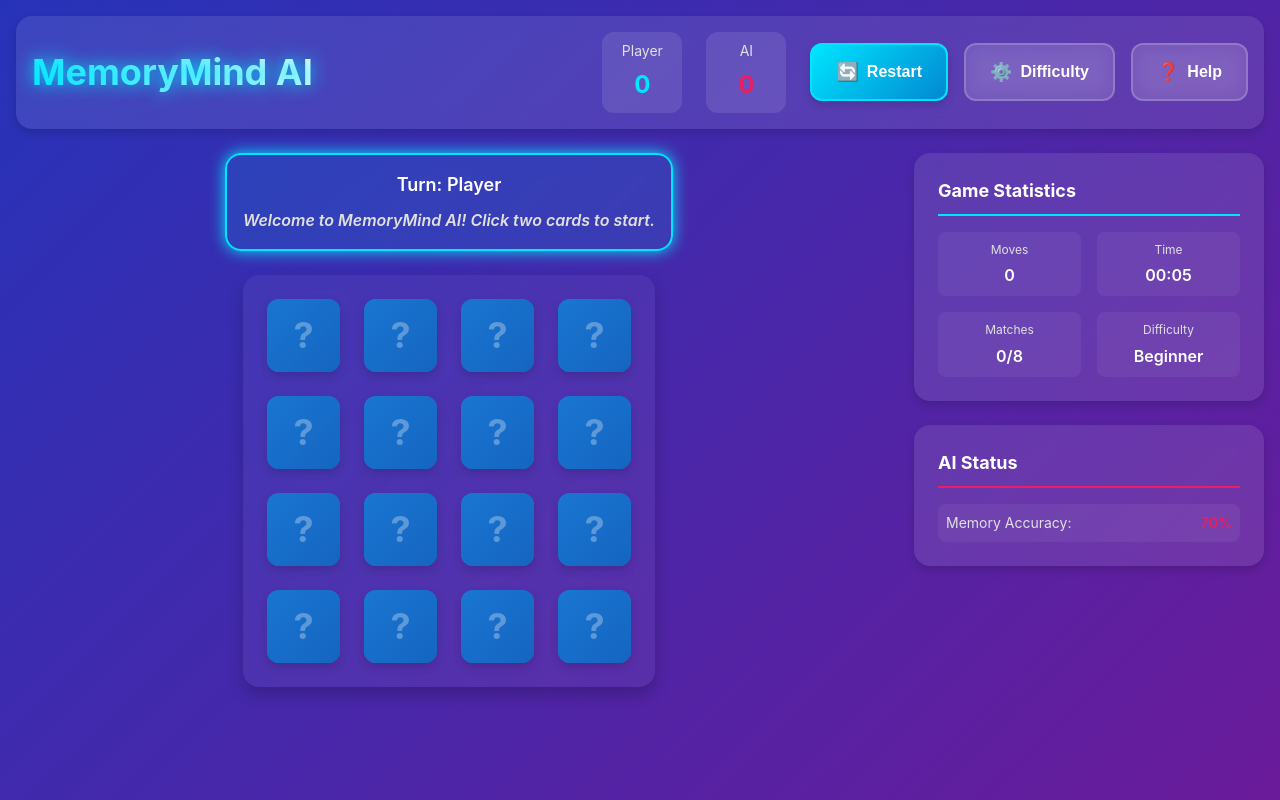
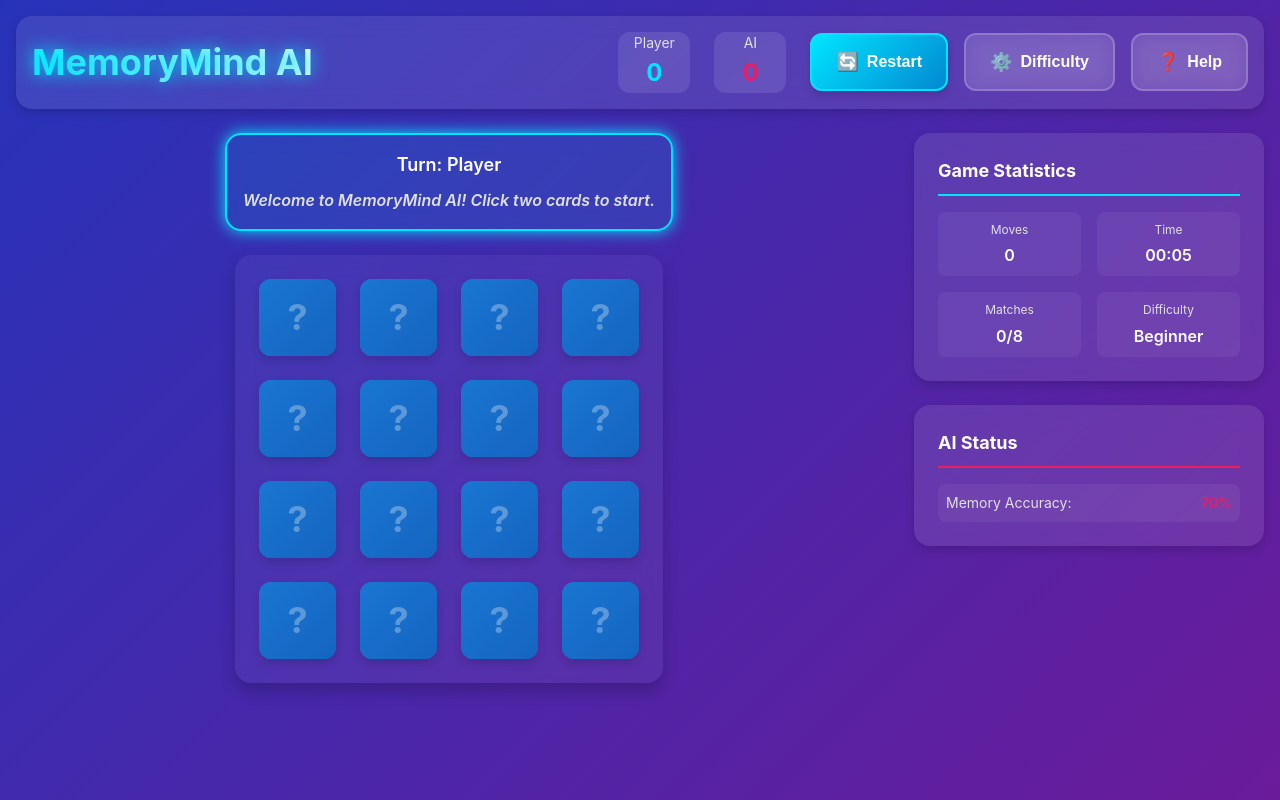
Before and after one commit to maximnrs/memorymind-ai, a plain HTML site: page index.html in a window 1280 px wide. Drawn offline with Linux system fonts and the light colour scheme.

Commit message:
Improve spacings

```diff
--- a/css/main.css
+++ b/css/main.css
@@ -110,17 +110,15 @@ body {
 
 .score-item {
     text-align: center;
-    padding: var(--spacing-sm) var(--spacing-md);
     background: rgba(255, 255, 255, 0.1);
     border-radius: var(--border-radius-md);
-    min-width: 80px;
+    min-width: 72px;
 }
 
 .score-label {
     display: block;
     font-size: 14px;
     color: var(--text-secondary);
-    margin-bottom: var(--spacing-xs);
 }
 
 .score-value {
--- a/css/responsive.css
+++ b/css/responsive.css
@@ -8,7 +8,7 @@
     }
 
     .card {
-        min-height: 73px;
+        min-height: 77px;
     }
 
     .game-main {
```
